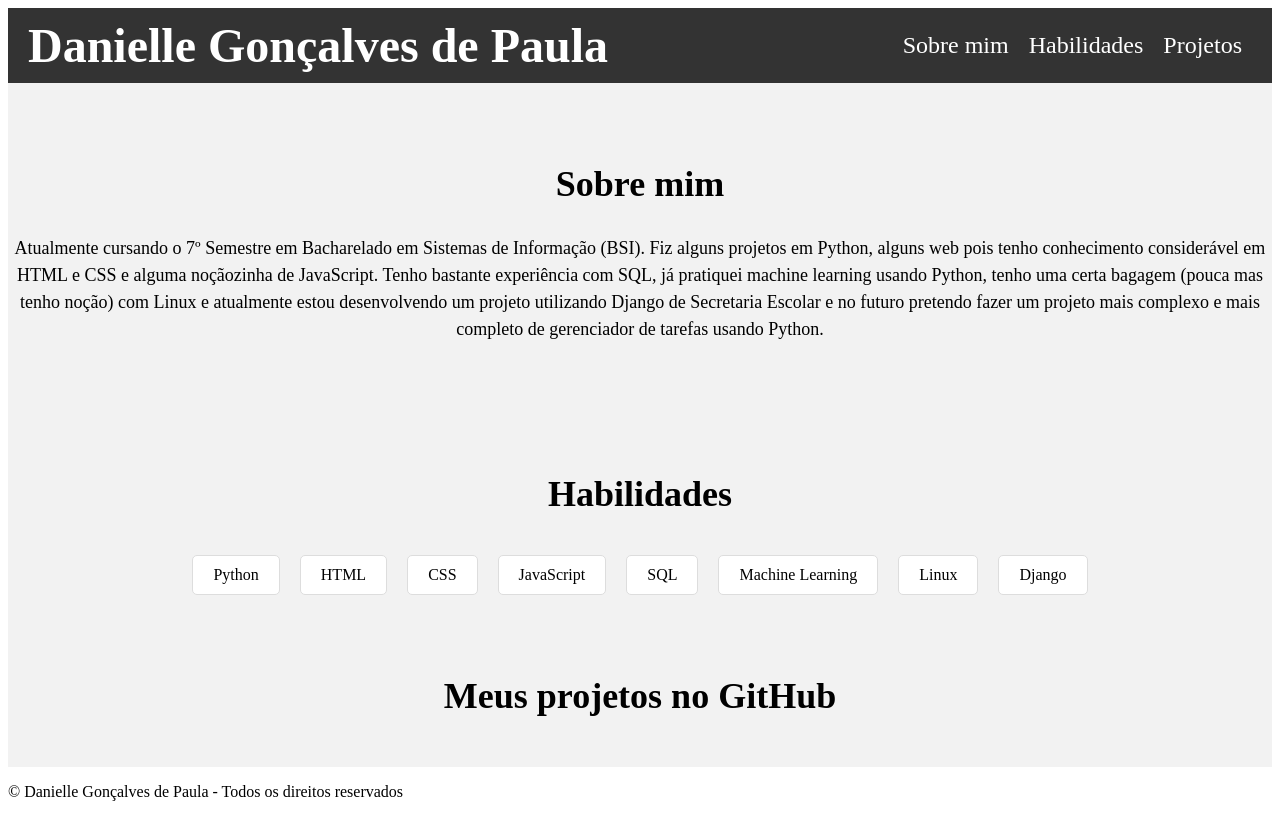
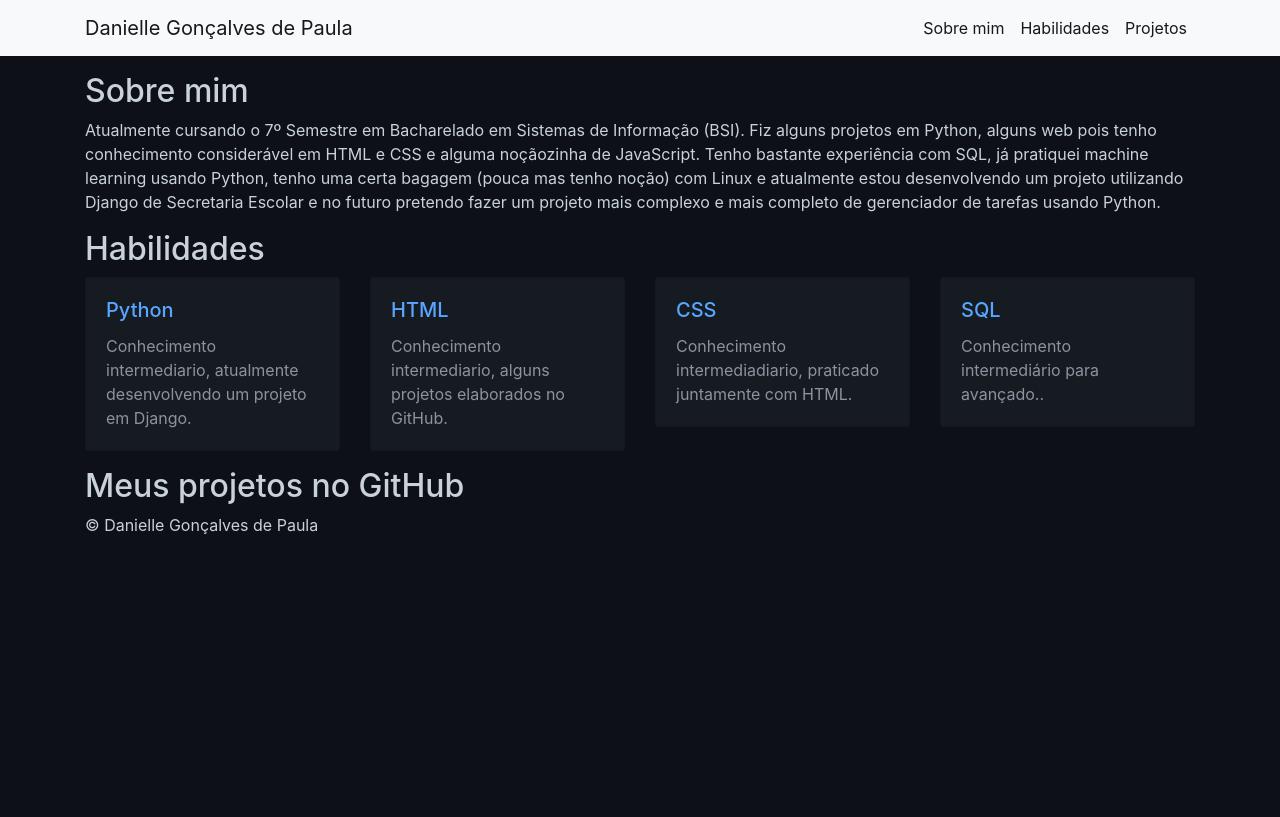
Before and after one commit to Daniiizita/server_apache_linux, a plain HTML site: page index.html in a window 1280 px wide. Drawn offline with nearby package versions, Linux system fonts and the light colour scheme; no server answers; files whose address does not match are found by name.

Commit message:
atualizacao html/js/css

```diff
--- a/index.html
+++ b/index.html
@@ -4,55 +4,149 @@
 <head>
   <meta charset="UTF-8">
   <meta name="viewport" content="width=device-width, initial-scale=1.0">
-  <title>Seu Nome - Portfólio</title>
+  <title>Danielle de Paula - Portfólio</title>
+  <link rel="stylesheet" href="https://stackpath.bootstrapcdn.com/bootstrap/4.5.2/css/bootstrap.min.css">
   <link rel="stylesheet" href="style.css">
-  <script src="script.js"></script>
-  <script src="C:/Users/SECRETARIA 01/Desktop/Danielle 2022/Danielle 2023/Redes II/html_server_web_danielle/script.js"></script>
+  <style>
 
+  </style>
 </head>
 
 <body>
   <header>
-    <h1>Danielle Gonçalves de Paula</h1>
-    <nav>
-      <ul>
-        <li><a href="#">Sobre mim</a></li>
-        <li><a href="#">Habilidades</a></li>
-        <li><a href="#">Projetos</a></li>
-      </ul>
+    <nav class="navbar navbar-expand-lg navbar-light bg-light">
+      <div class="container">
+        <a class="navbar-brand mx-auto" href="#">Danielle Gonçalves de Paula</a>
+        <button class="navbar-toggler" type="button" data-toggle="collapse" data-target="#navbarNav" aria-controls="navbarNav" aria-expanded="false" aria-label="Toggle navigation">
+          <span class="navbar-toggler-icon"></span>
+        </button>
+        <div class="collapse navbar-collapse" id="navbarNav">
+          <ul class="navbar-nav ml-auto">
+            <li class="nav-item">
+              <a class="nav-link" href="#sobre-mim">Sobre mim</a>
+            </li>
+            <li class="nav-item">
+              <a class="nav-link" href="#habilidades">Habilidades</a>
+            </li>
+            <li class="nav-item">
+              <a class="nav-link" href="#projetos">Projetos</a>
+            </li>
+          </ul>
+        </div>
+      </div>
     </nav>
   </header>
 
   <main>
-    <section id="sobre-mim">
+    <p></p>
+    <section id="sobre-mim" class="container">
       <h2>Sobre mim</h2>
       <p>Atualmente cursando o 7º Semestre em Bacharelado em Sistemas de Informação (BSI). Fiz alguns projetos em Python, alguns web pois tenho conhecimento considerável em HTML e CSS e alguma noçãozinha de JavaScript. Tenho bastante experiência com SQL, já pratiquei machine learning usando Python, tenho uma certa bagagem (pouca mas tenho noção) com Linux e atualmente estou desenvolvendo um projeto utilizando Django de Secretaria Escolar e no futuro pretendo fazer um projeto mais complexo e mais completo de gerenciador de tarefas usando Python.</p>
     </section>
 
-    <section id="habilidades">
+    <section id="habilidades" class="container">
       <h2>Habilidades</h2>
-      <ul>
-        <li>Python</li>
-        <li>HTML</li>
-        <li>CSS</li>
-        <li>JavaScript</li>
-        <li>SQL</li>
-        <li>Machine Learning</li>
-        <li>Linux</li>
-        <li>Django</li>
-      </ul>
+      <div class="row">
+        <div class="col-md-3">
+          <div class="card">
+            <div class="card-body">
+              <h5 class="card-title">Python</h5>
+              <p class="card-text">Conhecimento intermediario, atualmente desenvolvendo um projeto em Django.</p>
+            </div>
+          </div>
+        </div>
+        <div class="col-md-3">
+          <div class="card">
+            <div class="card-body">
+              <h5 class="card-title">HTML</h5>
+              <p class="card-text">Conhecimento intermediario, alguns projetos elaborados no GitHub.</p>
+            </div>
+          </div>
+        </div>
+        <div class="col-md-3">
+          <div class="card">
+            <div class="card-body">
+              <h5 class="card-title">CSS</h5>
+              <p class="card-text">Conhecimento intermediadiario, praticado juntamente com HTML.</p>
+            </div>
+          </div>
+        </div>
+        <div class="col-md-3">
+          <div class="card">
+            <div class="card-body">
+              <h5 class="card-title">SQL</h5>
+              <p class="card-text">Conhecimento intermediário para avançado..</p>
+            </div>
+          </div>
+        </div>
+        <!-- Adicione os outros blocos de habilidades aqui -->
+      </div>
+    </section>
+    <p></p>
+
+    <section id="projetos" class="container">
+      <h2>Meus projetos no GitHub</h2>
+      <div id="github-repos" class="row"></div>
     </section>
 
-	<section id="projetos">
-		<h2>Meus projetos no GitHub</h2>
-		<ul id="github-repos"></ul>
-	</section>
+    <script>
+      // Função para criar um elemento de card para cada repositório
+      function createRepoCard(name) {
+        const card = document.createElement('div');
+        card.classList.add('col-md-4');
+
+        const cardContent = document.createElement('div');
+        cardContent.classList.add('card', 'mb-4');
+
+        const cardBody = document.createElement('div');
+        cardBody.classList.add('card-body');
+
+        const repoName = document.createElement('h5');
+        repoName.classList.add('card-title');
+        repoName.textContent = name;
+
+        cardBody.appendChild(repoName);
+        cardContent.appendChild(cardBody);
+        card.appendChild(cardContent);
+
+        return card;
+      }
+
+      // Função para exibir os repositórios no elemento "github-repos"
+      function displayRepos(repos) {
+        const githubRepos = document.getElementById('github-repos');
+
+        repos.forEach(repo => {
+          const repoCard = createRepoCard(repo.name);
+          githubRepos.appendChild(repoCard);
+        });
+      }
+
+      // Função para fazer a solicitação AJAX para a API do GitHub e processar os dados
+      function fetchRepos() {
+        const username = 'Daniiizita'; // Substitua pelo seu nome de usuário do GitHub
+        const url = `https://api.github.com/users/${username}/repos`;
+
+        fetch(url)
+          .then(response => response.json())
+          .then(data => {
+            const repos = data.filter(repo => !repo.fork); // Filtra apenas os repositórios originais
+            displayRepos(repos);
+          })
+          .catch(error => {
+            console.error('Erro ao buscar os repositórios do GitHub:', error);
+          });
+      }
+
+      // Chamada da função fetchRepos para obter e exibir os repositórios
+      fetchRepos();
+    </script>
+
 
   </main>
 
-  <footer>
-    <p>&copy; Danielle Gonçalves de Paula - Todos os direitos reservados</p>
+  <footer class="container">
+    <p>&copy; Danielle Gonçalves de Paula</p>
   </footer>
-</body>
 
-</html>
+  <script src="https://code.jquery.com/jquery-3.5.1.slim.min.js"></script
--- a/oldstyle.css
+++ /dev/null
@@ -1,20 +0,0 @@
-#habilidades {
-  background-color: #f2f2f2;
-  padding: 20px;
-}
-
-#habilidades ul {
-  list-style: none;
-  margin: 0;
-  padding: 0;
-  display: flex;
-  flex-wrap: wrap;
-}
-
-#habilidades li {
-  background-color: white;
-  border: 1px solid #ddd;
-  border-radius: 5px;
-  padding: 10px 20px;
-  margin: 10px;
-}
--- a/script.js
+++ /dev/null
@@ -1,18 +0,0 @@
-<script>
-  async function getRepos() {
-    const response = await fetch('https://api.github.com/users/Daniiizita/repos');
-    const repos = await response.json();
-    const reposList = document.getElementById('github-repos');
-
-    repos.slice(0, 3).forEach(repo => {
-      const li = document.createElement('li');
-      const a = document.createElement('a');
-      a.href = repo.html_url;
-      a.textContent = repo.name;
-      li.appendChild(a);
-      reposList.appendChild(li);
-    });
-  }
-
-  getRepos();
-</script>
--- a/style.css
+++ b/style.css
@@ -1,142 +1,49 @@
-/* Estilo para a seção "Seu Nome" */
-header {
-  background-color: #333;
-  color: white;
-  display: flex;
-  justify-content: space-between;
-  align-items: center;
-  padding: 10px 20px;
+/* Estilos para o tema escuro do GitHub */
+body {
+  background-color: #0d1117;
+  color: #c9d1d9;
 }
 
-header h1 {
-  font-size: 48px;
-  margin: 0;
+nav {
+  background-color: #0d1117;
 }
 
-header ul {
-  display: flex;
-  list-style: none;
-  margin: 0;
-  padding: 0;
+.navbar-light .navbar-brand {
+  color: #181818;
 }
 
-header li {
-  margin: 0 10px;
+.navbar-light .navbar-nav .nav-link {
+  color: #181818;
 }
 
-header a {
-  color: white;
-  font-size: 24px;
-  text-decoration: none;
+.card {
+  background-color: #161b22;
+  color: #c9d1d9;
 }
 
-/* Estilo para a seção "Sobre Mim" */
-#sobre-mim {
-  background-color: #F2F2F2;
-  padding: 50px 0;
+.card-title {
+  color: #58a6ff;
 }
 
-#sobre-mim h2 {
-  font-size: 36px;
-  margin-bottom: 30px;
-  text-align: center;
+.card-text {
+  color: #8b949e;
 }
 
-#sobre-mim p {
-  font-size: 18px;
-  line-height: 1.5;
-  margin-bottom: 30px;
-  text-align: center;
+.card:hover {
+  transform: translateY(-3px);
+  box-shadow: 0 4px 8px rgba(0, 0, 0, 0.3);
 }
 
-/* Estilo para a seção "Habilidades" */
-#habilidades {
-  background-color: #f2f2f2;
-  padding: 20px;
+#github-repos .card {
+  background-color: #161b22;
+  color: #c9d1d9;
 }
 
-#habilidades h2 {
-  font-size: 36px;
-  margin-bottom: 30px;
-  text-align: center;
+#github-repos .card-title {
+  color: #58a6ff;
 }
 
-#habilidades ul {
-  list-style: none;
-  margin: 0;
-  padding: 0;
-  display: flex;
-  flex-wrap: wrap;
-  justify-content: center;
+#github-repos .card:hover {
+  transform: translateY(-3px);
+  box-shadow: 0 4px 8px rgba(0, 0, 0, 0.3);
 }
-
-#habilidades li {
-  background-color: white;
-  border: 1px solid #ddd;
-  border-radius: 5px;
-  padding: 10px 20px;
-  margin: 10px;
-}
-
-#habilidades li span {
-  color: #999;
-  display: block;
-  font-size: 14px;
-  margin-top: 5px;
-}
-
-#habilidades .icon {
-  background-color: #DFDFDF;
-  border-radius: 50%;
-  display: block;
-  height: 100px;
-  line-height: 100px;
-  margin: 0 auto;
-  width: 100px;
-}
-
-#habilidades .icon i {
-  color: #333;
-  font-size: 48px;
-}
-
-/* Estilo para a seção "Projetos" */
-#projetos {
-  background-color: #f2f2f2;
-  padding: 20px;
-}
-
-#projetos h2 {
-  font-size: 36px;
-  margin-bottom: 30px;
-  text-align: center;
-}
-
-#github-repos {
-  list-style: none;
-  margin: 0;
-  padding: 0;
-  display: flex;
-  flex-wrap: wrap;
-  justify-content: center;
-}
-
-#github-repos li {
-  background-color: white;
-  border: 1px solid #ddd;
-  border-radius: 5px;
-  padding: 10px 20px;
-  margin: 10px;
-}
-
-#github-repos li a {
-  color: #333;
-  font-size: 18px;
-  text-decoration: none;
-  transition: all 0.3s ease-in-out;
-}
-
-#github-repos li a:hover {
-  transform: translateY(-3px);
-  box-shadow: 0px 3px 5px rgba(0, 0, 0, 0.2);
-}
```
